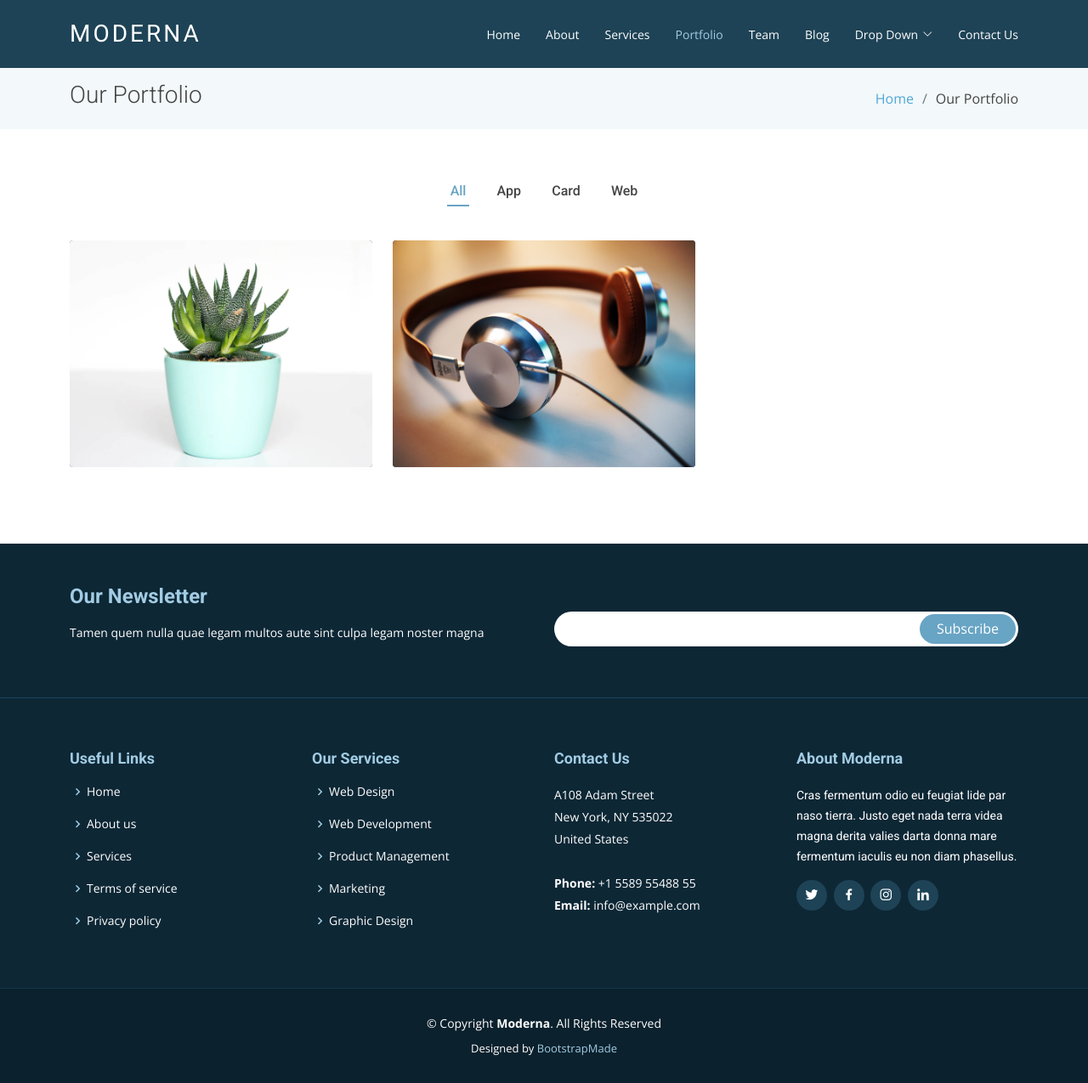
After one commit to wariormex/ProyectoDjangoEvaluacion, a Django app: page /portfolio/ in a window 1280 px wide. The commit adds this page. Shown: the whole page at 85% size. Run offline with Django 4.2, Linux system fonts and the light colour scheme; data comes from the database, SQL or seed files in the repository; both versions use the stored data as it was after the commit; some libraries are stand-ins or nearby versions.

Commit message:
Portfolio Main Page Finished
-List View Used
-Dynamic Filters from the template used
-Detail View in pending
-CRUD pending
-Decorators Pending
-May use AJAX (not sure)

```diff
--- a/Project/webDevProject/core/templates/core/base.html
+++ b/Project/webDevProject/core/templates/core/base.html
@@ -59,7 +59,7 @@
           <li><a class="{% if request.path == '/'%}active{% endif%}" href="{% url 'core:home' %}">Home</a></li>
           <li><a class = "{% if request.path == '/about/'%}active{% endif%}" href="{% url 'core:about' %}">About</a></li>
           <li><a href="services.html">Services</a></li>
-          <li><a href="portfolio.html">Portfolio</a></li>
+          <li><a class = "{% if request.path == '/portfolio/'%}active{% endif%}" href="{% url 'portfolio:portfolioitem_list' %}">Portfolio</a></li>
           <li><a href="team.html">Team</a></li>
           <li><a href="blog.html">Blog</a></li>
           <li class="dropdown"><a href="#"><span>Drop Down</span> <i class="bi bi-chevron-down"></i></a>
--- a/Project/webDevProject/portfolio/models.py
+++ b/Project/webDevProject/portfolio/models.py
@@ -19,7 +19,7 @@ class Category(models.Model):
 class PortfolioItem(models.Model):
     title= models.CharField(max_length=200, verbose_name="Title")
     #Multiple images
-    #image = models.FileField(blank=True)
+    image = models.FileField(blank=True)
     #Project Information
     subtitle= models.CharField(max_length=200, verbose_name="Subtitle")
     content = RichTextUploadingField(verbose_name="Content")
@@ -41,7 +41,7 @@ class PortfolioItem(models.Model):
         return self.title
 
 class PortfolioItemImage(models.Model):
-    portfolioItem = models.ForeignKey(PortfolioItem, default=None, on_delete=models.CASCADE)
+    portfolioItem = models.ForeignKey(PortfolioItem, default=None, on_delete=models.CASCADE, related_name='portfolioitem_images')
     images = models.FileField(upload_to = "portfolio")
 
     def __str__(self):
--- /dev/null
+++ b/Project/webDevProject/portfolio/templates/portfolio/portfolioitem_list.html
@@ -0,0 +1,66 @@
+{% extends "core/base.html"%}
+{% block content %}
+{% load static %}
+    <main id="main">
+
+        <!-- ======= Our Portfolio Section ======= -->
+        <section class="breadcrumbs">
+        <div class="container">
+
+            <div class="d-flex justify-content-between align-items-center">
+            <h2>Our Portfolio</h2>
+            <ol>
+                <li><a href="{% url 'core:home' %}">Home</a></li>
+                <li>Our Portfolio</li>
+            </ol>
+            </div>
+
+        </div>
+        </section><!-- End Our Portfolio Section -->
+
+        <!-- ======= Portfolio Section ======= -->
+        <section class="portfolio">
+        <div class="container">
+
+            <div class="row">
+                <div class="col-lg-12">
+                    <ul id="portfolio-flters">
+                    <li data-filter="*" class="filter-active">All</li>
+                    {% for category in categories %}
+                        {% comment %} <li data-filter=".filter-app">App</li>
+                        <li data-filter=".filter-card">Card</li>
+                        <li data-filter=".filter-web">Web</li> {% endcomment %}
+                        <li data-filter=".filter-{{category.name}}">{{category.name}}</li>
+                    {% endfor %}
+                    </ul>
+                </div>
+                </div>
+
+            <div class="row portfolio-container" data-aos="fade-up" data-aos-easing="ease-in-out" data-aos-duration="500">
+                {% for item in object_list %}
+                    <div class="col-lg-4 col-md-6 portfolio-wrap {% for category in item.categories.all %} filter-{{category.name}} {% endfor %}" >
+                        <div class="portfolio-item">
+                        {% comment %} {% for image in item.portfolioitem_images.first %} {% endcomment %}
+                        <img src="{{item.portfolioitem_images.first.images.url}}" class="img-fluid" alt="">
+                        {% comment %} {% endfor %} {% endcomment %}
+                        <div class="portfolio-info">
+                            <h3>{{item.title}}</h3>
+                            <div>
+                            <a href="{{item.portfolioitem_images.first.images.url}}" data-gallery="portfolioGallery" class="portfolio-lightbox" title="{{item.title}}"><i class="bx bx-plus"></i></a>
+                            <a href="portfolio-details.html" title="Portfolio Details"><i class="bx bx-link"></i></a>
+                            </div>
+                        </div>
+                        </div>
+                    </div>
+                {% endfor %}
+
+
+
+            </div>
+
+        </div>
+        </section><!-- End Portfolio Section -->
+
+    </main><!-- End #main -->
+
+{% endblock %}
--- /dev/null
+++ b/Project/webDevProject/portfolio/urls.py
@@ -0,0 +1,9 @@
+from django.urls import path
+from portfolio import views
+from portfolio.views import PortfolioItemListView
+#from django.contrib.auth import views as auth_views
+
+
+portfolio_urlpatterns = ([
+    path('', PortfolioItemListView.as_view(), name='portfolioitem_list'),
+], 'portfolio')
--- a/Project/webDevProject/portfolio/views.py
+++ b/Project/webDevProject/portfolio/views.py
@@ -1,3 +1,18 @@
-from django.shortcuts import render
+from django.shortcuts import render, HttpResponseRedirect
+from django.contrib.admin.views.decorators import staff_member_required
+from django.views.generic.list import ListView
+from django.views.generic.detail import DetailView
+from django.views.generic.edit import CreateView, UpdateView, DeleteView
+from django.views.generic.base import TemplateView
+from django.urls import reverse_lazy
+from django.utils import timezone
+from .models import PortfolioItem, PortfolioItemImage, Category
 
-# Create your views here.
+class PortfolioItemListView(ListView):
+    model = PortfolioItem
+    #paginate_by = 1
+
+    def get_context_data(self, **kwargs):
+        context = super().get_context_data(**kwargs)
+        context['categories'] = Category.objects.all()
+        return context
--- a/Project/webDevProject/webDevProject/urls.py
+++ b/Project/webDevProject/webDevProject/urls.py
@@ -18,10 +18,12 @@ from django.urls import path, include, re_path
 from core import views
 from . import settings
 from core.urls import core_urlpatterns
+from portfolio.urls import portfolio_urlpatterns
 
 urlpatterns = [
     path('admin/', admin.site.urls),
     path('', include(core_urlpatterns)),
+    path('portfolio/', include(portfolio_urlpatterns)),
 
     re_path(r'^ckeditor/', include('ckeditor_uploader.urls')),
 ]
```
Also changed, not shown: Project/webDevProject/db.sqlite3, Project/webDevProject/media/portfolio/portfolio-4.jpg (added), Project/webDevProject/media/portfolio/portfolio-5.jpg (added), Project/webDevProject/media/portfolio/portfolio-6.jpg (added), Project/webDevProject/portfolio/migrations/0004_portfolioitem_image_and_more.py (added), Project/webDevProject/portfolio/migrations/0005_alter_portfolioitemimage_portfolioitem.py (added).
